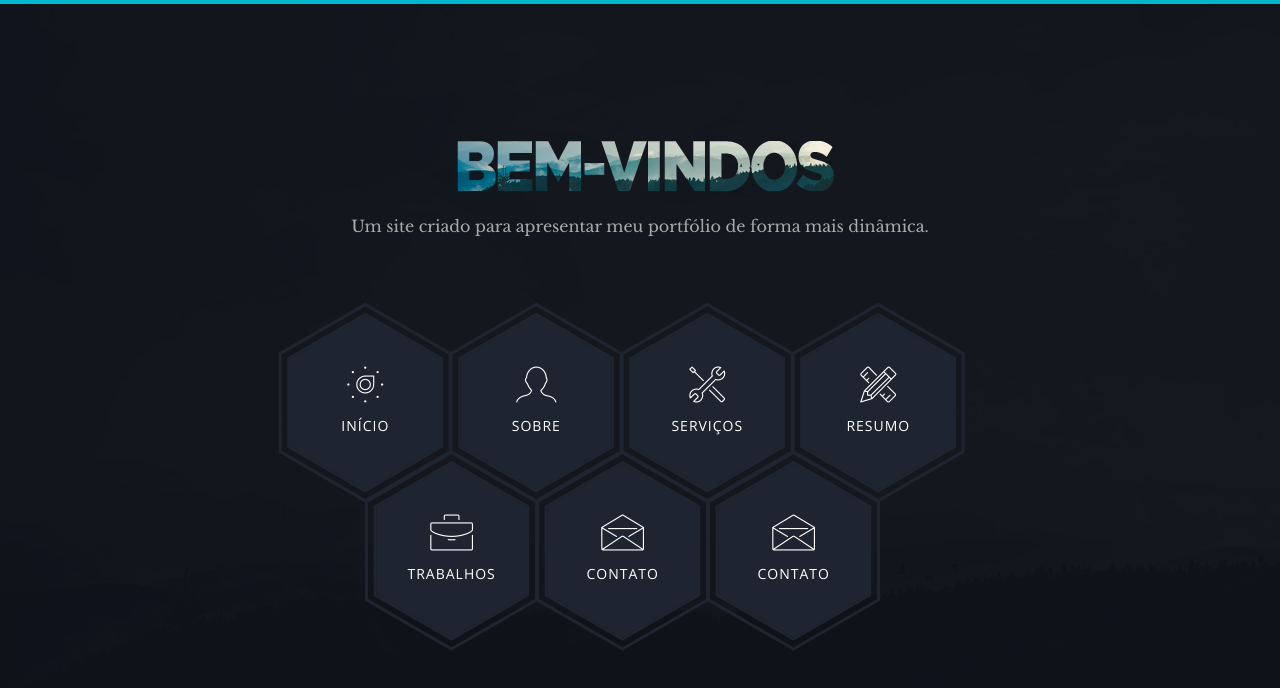
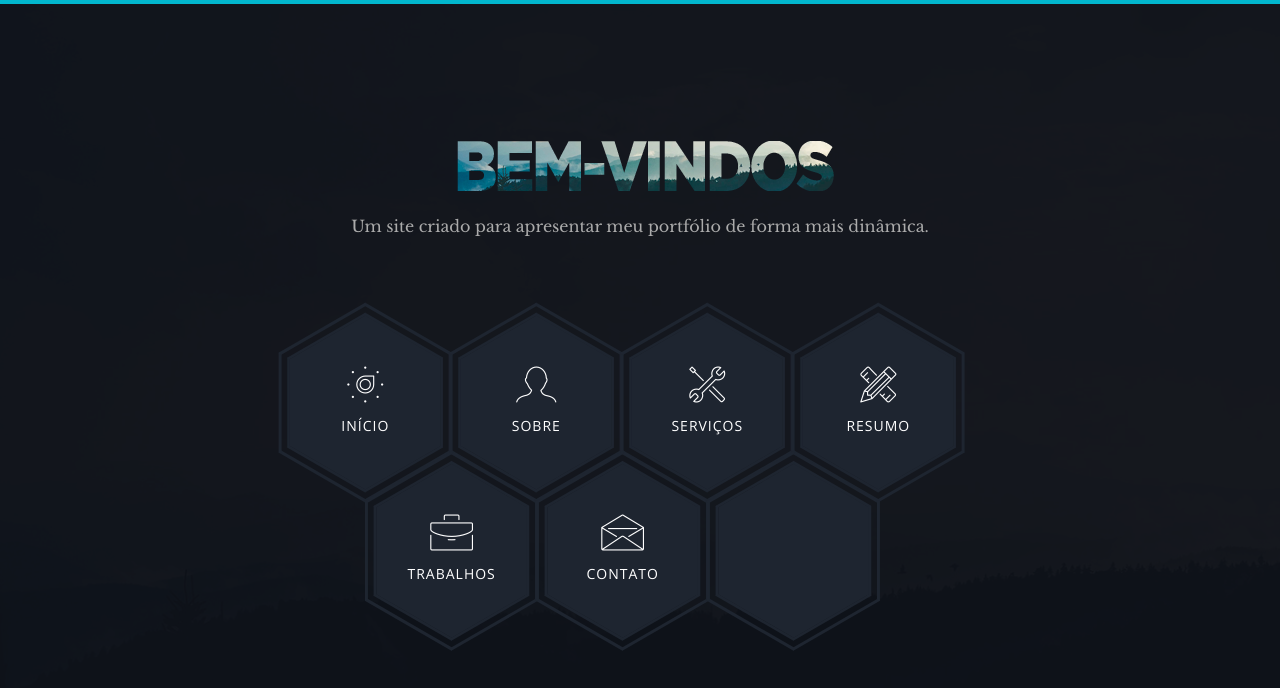
Before and after one commit to P3droCYB/Portf-lio, a website: page index.html in a window 1280 px wide. Drawn offline with nearby package versions, Linux system fonts and the light colour scheme; files whose address does not match are found by name.

Commit message:
Update index.html

```diff
--- a/index.html
+++ b/index.html
@@ -164,7 +164,7 @@
                                             <div></div>
                                             <div></div>
                                         </div>
-                                        <a href="testimonials.html" class="hex-content">
+                                        <a href="contact.html" class="hex-content">
                                             <span class="hex-content-inner">
                                                 <span class="icon">
                                                     <i class="tf-envelope2"></i>
@@ -185,12 +185,12 @@
                                             <div></div>
                                             <div></div>
                                         </div>
-                                        <a href="contact.html" class="hex-content">
+                                        <a href="" class="hex-content">
                                             <span class="hex-content-inner">
                                                 <span class="icon">
-                                                    <i class="tf-envelope2"></i>
+                                                    <i class=""></i>
                                                 </span>
-                                                <span class="title">Contato</span>
+                                                <span class="title"></span>
                                             </span>
                                             <svg viewbox="0 0 173.20508075688772 200" height="200" width="174" version="1.1" xmlns="http://www.w3.org/2000/svg"><path d="M86.60254037844386 0L173.20508075688772 50L173.20508075688772 150L86.60254037844386 200L0 150L0 50Z" fill="#1e2530"></path></svg>
                                         </a>
```
